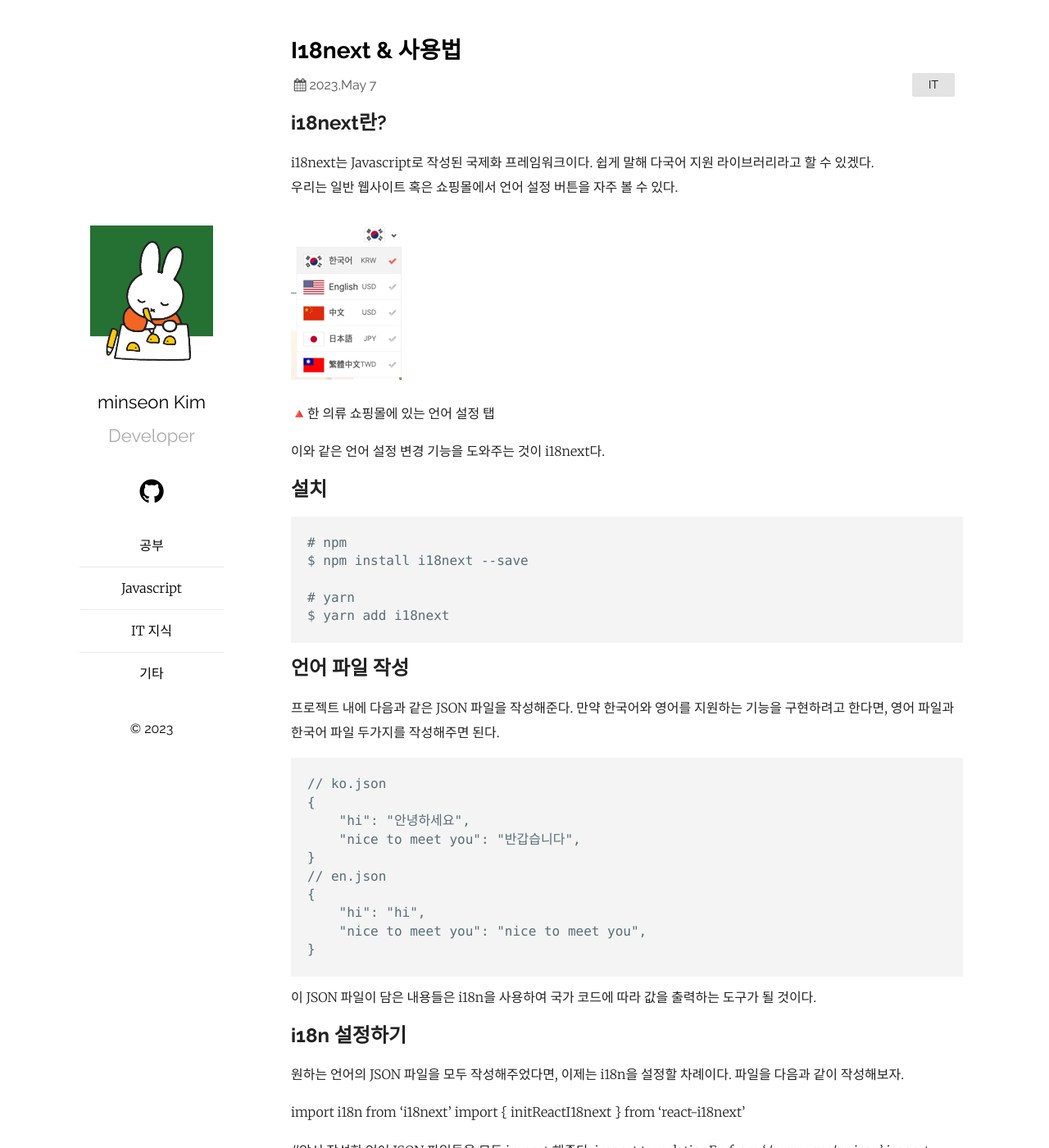
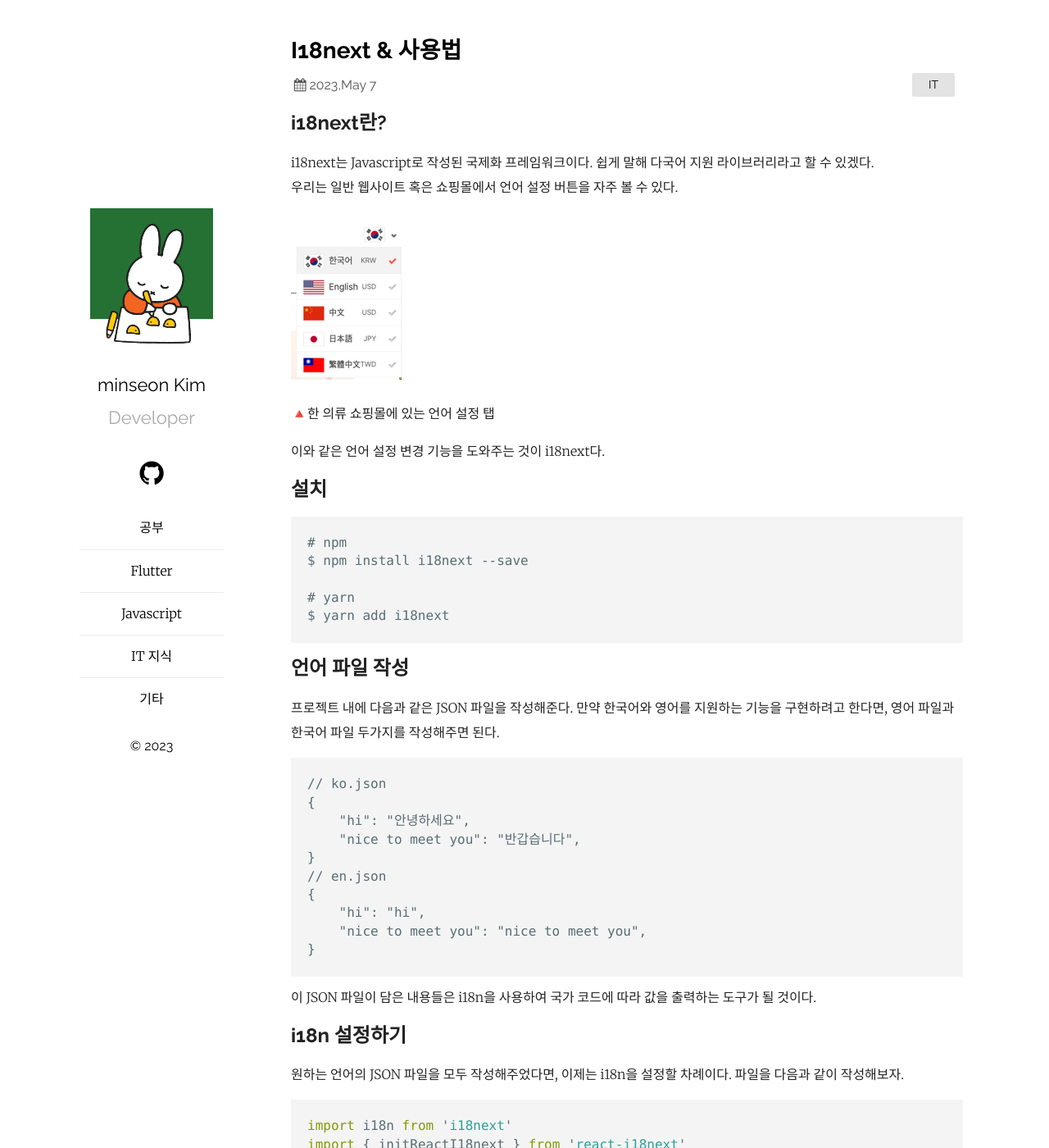
Before and after one commit to heidi3115/heidi3115.github.io, a Jekyll site: the page built from _posts/2023-05-07-itPost-I18n.markdown, in a window 1280 px wide and 1400 px high. Shown: the whole window at 82% size. Built offline with Jekyll 4.4.1, drawn with Linux system fonts in a browser that asks for light colours; some of the changed text lies outside the part shown.

Commit message:
flutter 메뉴 추가 및 오탈자 수정

````diff
--- a/_config.yml
+++ b/_config.yml
@@ -15,6 +15,8 @@ plainwhite:
   navigation:
     - title: 공부
       url: /classNotes
+    - title: Flutter
+      url: /flutter
 #    - title: 코딩테스트
 #      url: /codingTests
     - title: Javascript
--- a/_posts/2023-05-07-itPost-I18n.markdown
+++ b/_posts/2023-05-07-itPost-I18n.markdown
@@ -55,7 +55,7 @@ i18next는 Javascript로 작성된 국제화 프레임워크이다. 쉽게 말
 원하는 언어의 JSON 파일을 모두 작성해주었다면, 이제는 i18n을 설정할 차례이다.
 파일을 다음과 같이 작성해보자.
 
-
+```javascript
 import i18n from 'i18next'
 import { initReactI18next } from 'react-i18next'
 
@@ -63,7 +63,6 @@ import { initReactI18next } from 'react-i18next'
 import translationEn from './messages/en.json'
 import translationKo from './messages/ko.json'
 
-```javascript
 i18n
     .use(initReactI18next)
     .init({
--- a/_sass/plain.scss
+++ b/_sass/plain.scss
@@ -78,6 +78,7 @@ main {
   .about {
     display: flex;
     height: 100vh;
+    //overflow: scroll;
     padding-bottom: 15vh;
     @media screen and (max-width: $mobileW) {
       height: auto;
@@ -150,12 +151,15 @@ main {
 
 .navigation {
   width: 80%;
-
+  ul::-webkit-scrollbar {
+    display: none;
+  }
   ul {
     list-style-type: none;
     padding: 0;
     margin-top: 0;
-
+    height: 250px;
+    overflow: scroll;
     li:last-child {
       a {
         border-bottom: 0;
````
Also changed, not shown: flutter.md (added, +22 -0 lines), 7 other files.
